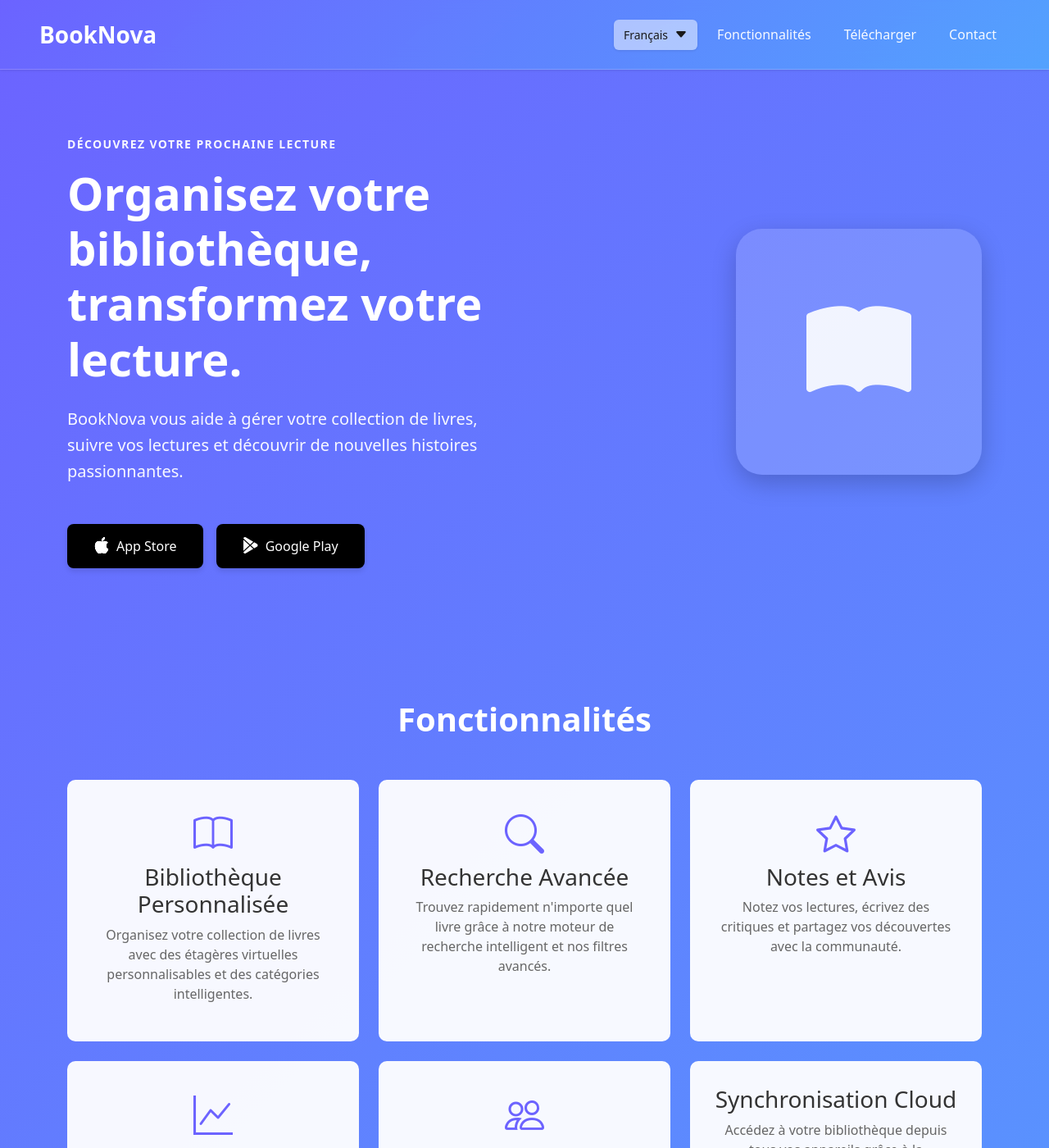
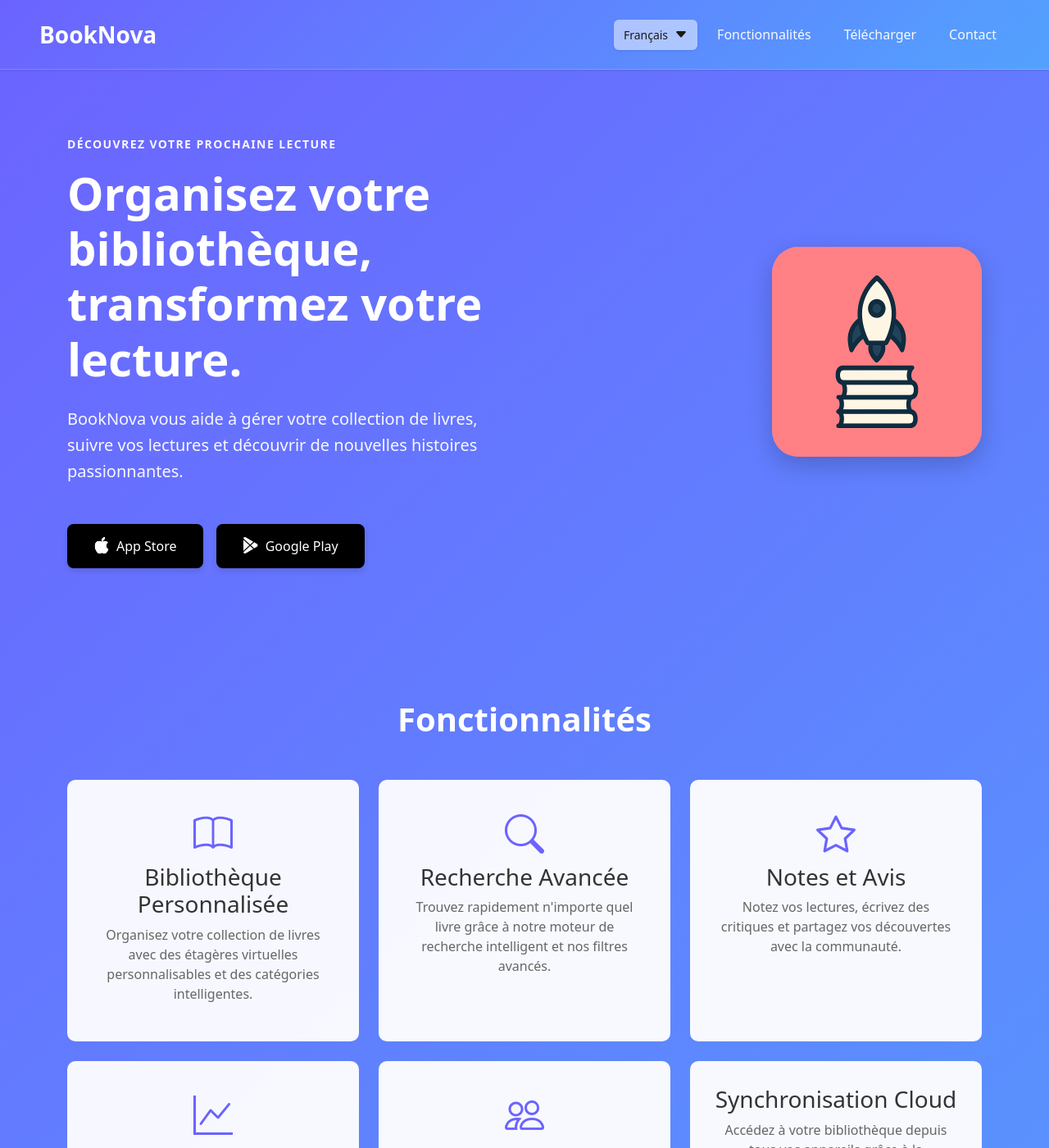
Before and after one commit to Anarres4/book-nova, a Jekyll site: the page built from index.html, in a window 1280 px wide and 1400 px high. Shown: the whole window at 82% size. Built offline with Jekyll 4.4.1, drawn with Linux system fonts in a browser that asks for light colours.

Commit message:
💄 update logo in section hero

```diff
--- a/_config.yml
+++ b/_config.yml
@@ -25,6 +25,9 @@ description: >- # this means to ignore newlines until "baseurl:"
   partager vos livres préférés. Disponible sur iOS et Android.
 baseurl: "" # the subpath of your site, e.g. /blog
 url: "" # the base hostname & protocol for your site, e.g. http://example.com
+
+# Branding
+hero_image: "/assets/images/hero-logo.png"
 
 # Languages
 languages: ["fr", "en", "es"]
--- a/_layouts/default.html
+++ b/_layouts/default.html
@@ -249,14 +249,15 @@
         }
 
         .hero-image {
-            width: 250px;
-            height: 250px;
+            width: 10rem;
+            height: 10rem;
             background: rgba(255, 255, 255, 0.15);
             border-radius: 2rem;
             display: flex;
             align-items: center;
             justify-content: center;
             box-shadow: 0 10px 30px rgba(0,0,0,0.2);
+            overflow: hidden;
         }
 
         .hero-image i {
@@ -265,10 +266,18 @@
             opacity: 0.9;
         }
 
+        .hero-logo {
+            width: 100%;
+            height: 100%;
+            object-fit: contain;
+            display: block;
+            border-radius: 1.5rem;
+        }
+
         @media (min-width: 768px) {
             .hero-image {
-                width: 300px;
-                height: 300px;
+                width: 16rem;
+                height: 16rem;
             }
         }
 
--- a/index.html
+++ b/index.html
@@ -27,7 +27,11 @@ layout: default
             <!-- Right side with app logo -->
             <div class="col-md-6 d-flex justify-content-center justify-content-md-end">
                 <div class="hero-image">
+                    {% if site.hero_image %}
+                    <img src="{{ site.hero_image }}" alt="{{ site.title }}" class="hero-logo">
+                    {% else %}
                     <i class="bi bi-book-fill"></i>
+                    {% endif %}
                 </div>
             </div>
         </div>
```
Also changed, not shown: assets/images/README.txt (added), assets/images/hero-logo.png (added).
